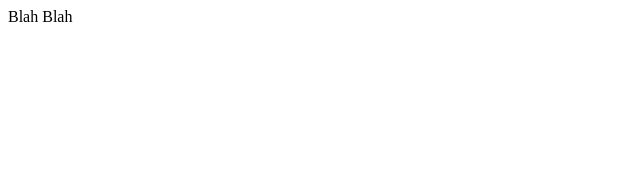
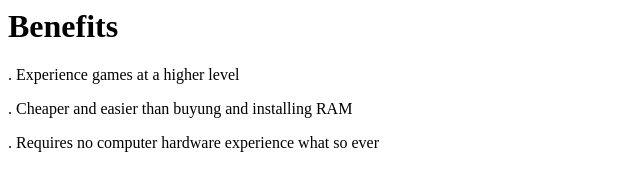
Before and after one commit to Legalconch/Compsci-Project, a plain HTML site: page index.html in a window 1280 px wide. Shown: the whole page, without its empty margins (0-640 px from the left). Drawn offline with Linux system fonts and the light colour scheme.

Commit message:
Update index.html

```diff
--- a/index.html
+++ b/index.html
@@ -3,6 +3,9 @@
 <title> Free Ram </title>
 </head>
 <body>
-<p> Blah Blah</p>
+   <h1> Benefits </h1>
+  <p> . Experience games at a higher level </p>
+  <p> . Cheaper and easier than buyung and installing RAM </p>
+  <p> . Requires no computer hardware experience what so ever </p>
 </body>
 </html>
```
